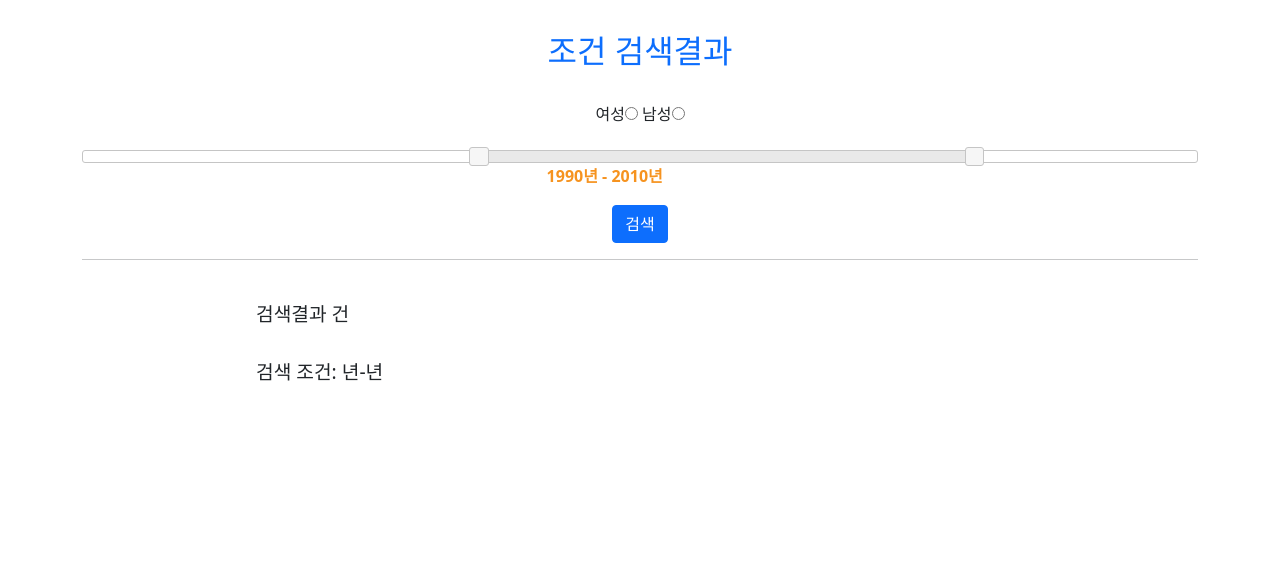
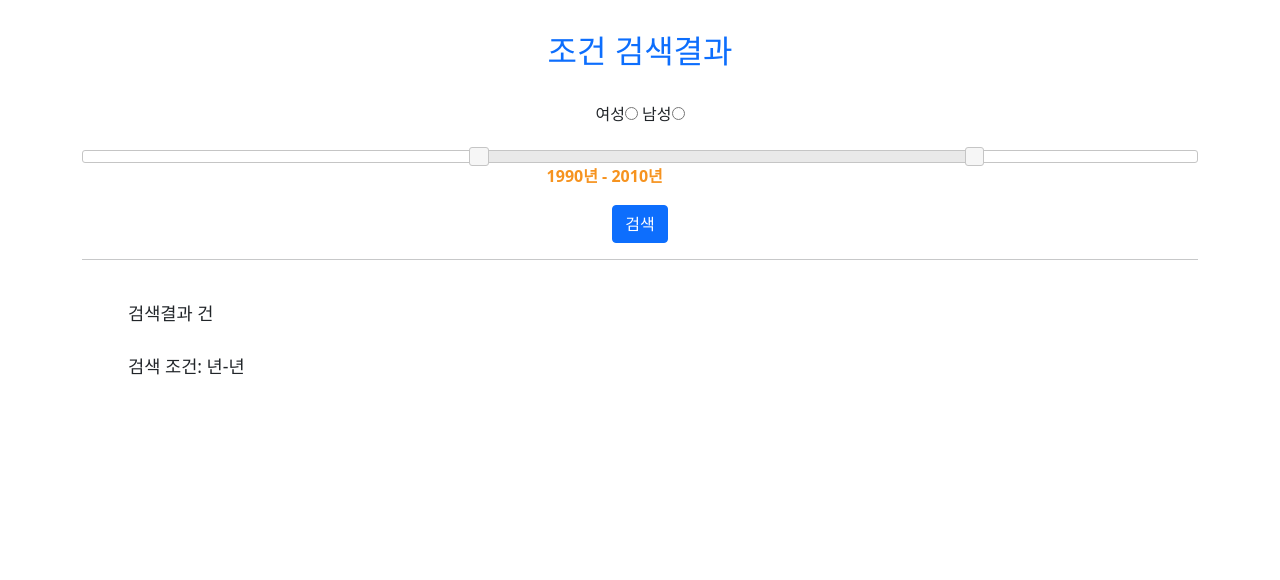
Before and after one commit to dmswl0311/library-AI-web-project, a Django app: template mainapp/templates/search_result.html in a window 1280 px wide. Shown: the top 580 px of the page. After the commit the page ends 375 px from the top, so only its background shows below. Run offline with Django 3.2, Linux system fonts and the light colour scheme; the template is opened without the code that fills it, so the values that code supplies are empty; some libraries are stand-ins or nearby versions.

Commit message:
search_result margin-left변경

```diff
--- a/mainapp/templates/search_result.html
+++ b/mainapp/templates/search_result.html
@@ -267,7 +267,7 @@
     </div>
     <div>
         <br>
-        <div style="font-size: 1.2rem; margin-left: 20%;">
+        <div style="font-size: 1.1rem; margin-left: 8rem;">
             검색결과 {{count}}건
             <br><br>
             검색 조건:
```
